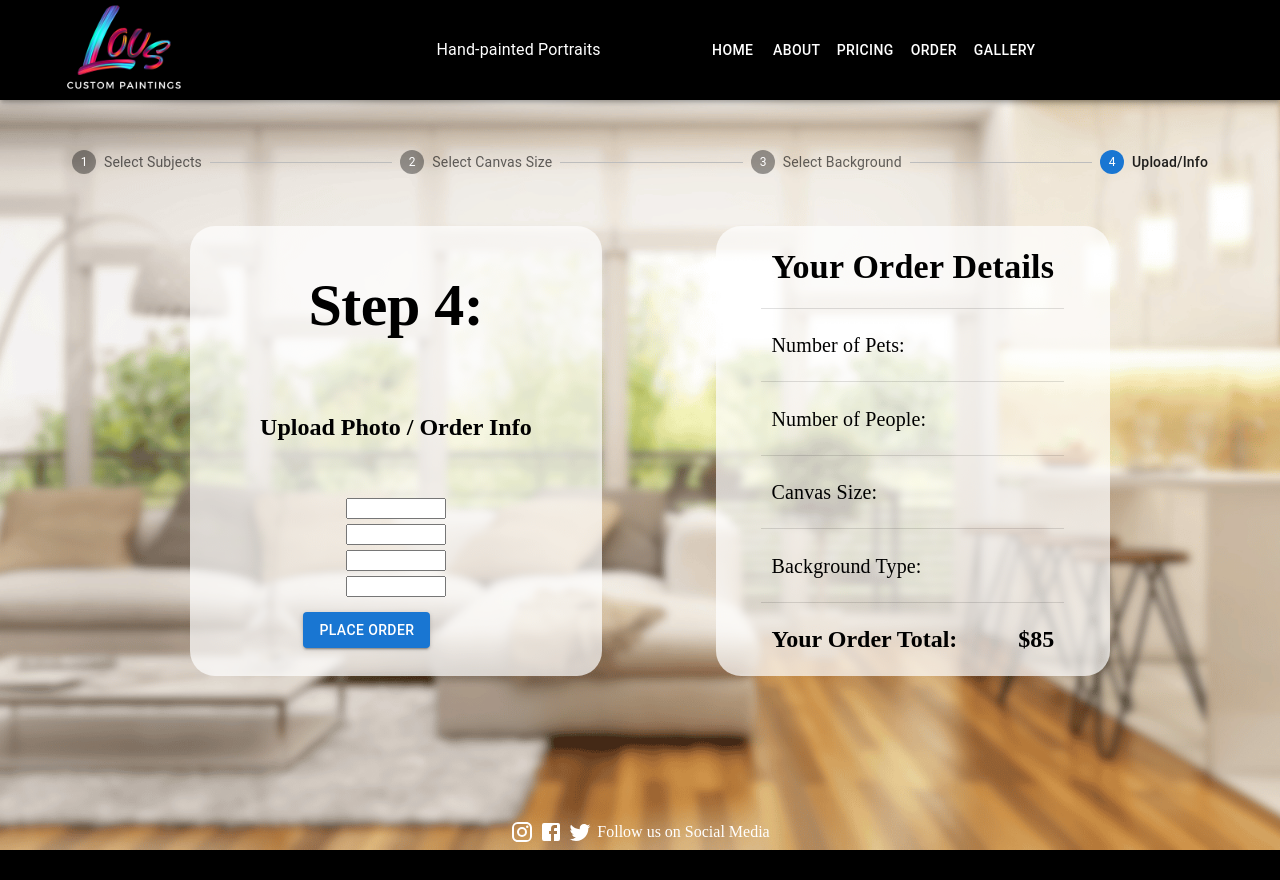
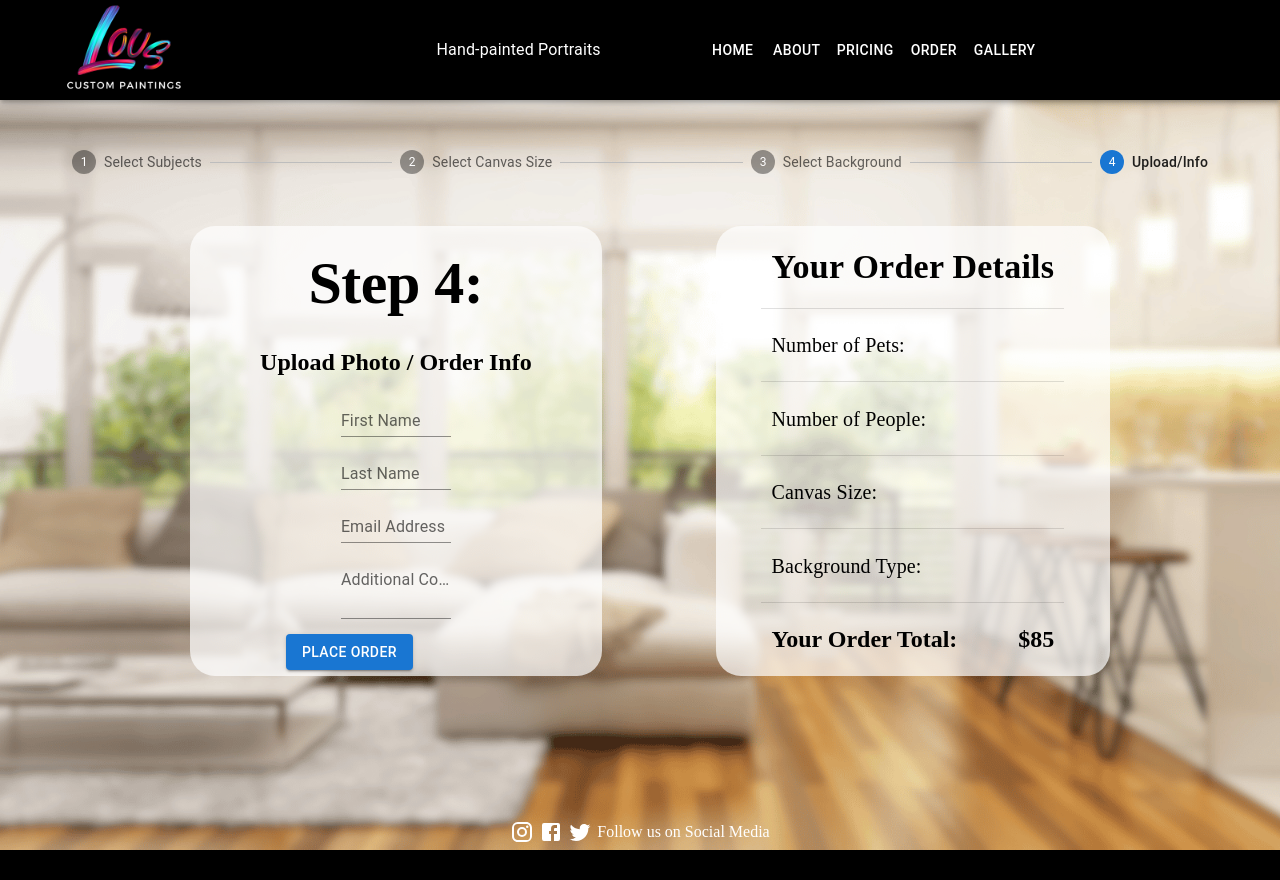
Before and after one commit to Matt-Hauser/LousPaintings, a Next.js app: page /order/stepfour in a window 1280 px wide. Built offline with nearby package versions, Linux system fonts and the light colour scheme.

Commit message:
it finally worked! added styling back

```diff
--- a/pages/order/stepfour.js
+++ b/pages/order/stepfour.js
@@ -293,12 +293,7 @@ export default function Step4() {
         >
           {" "}
         </Typography> */}
-          <form
-            name="order"
-            method="POST"
-            action="/gallery"
-            data-netlify="true"
-          >
+          <form name="order" method="POST" action="/index" data-netlify="true">
             <input type="hidden" name="form-name" value="order" />
             <div
               style={{
@@ -323,35 +318,35 @@ export default function Step4() {
                 }
               ></input> */}
 
-              <input
+              <TextField
                 style={{ width: "50%", flexBasis: "51%" }}
                 id="standard-basic"
                 name="firstname"
-                // label="First Name"
-                // variant="standard"
+                label="First Name"
+                variant="standard"
               />
-              <input
+              <TextField
                 style={{ width: "50%", flexBasis: "51%" }}
                 id="standard-basic"
                 name="lastname"
-                // label="Last Name"
-                // variant="standard"
+                label="Last Name"
+                variant="standard"
               />
-              <input
+              <TextField
                 style={{ width: "50%", flexBasis: "51%" }}
                 id="standard-basic"
                 name="email"
-                // label="Email Address"
-                // variant="standard"
+                label="Email Address"
+                variant="standard"
               />
-              <input
+              <TextField
                 style={{ margin: "0px", width: "50%", flexBasis: "51%" }}
                 id="standard-basic"
                 name="comments"
-                // label="Additional Comments"
-                // variant="standard"
-                // multiline
-                // rows={2}
+                label="Additional Comments"
+                variant="standard"
+                multiline
+                rows={2}
               />
             </div>
 
```
